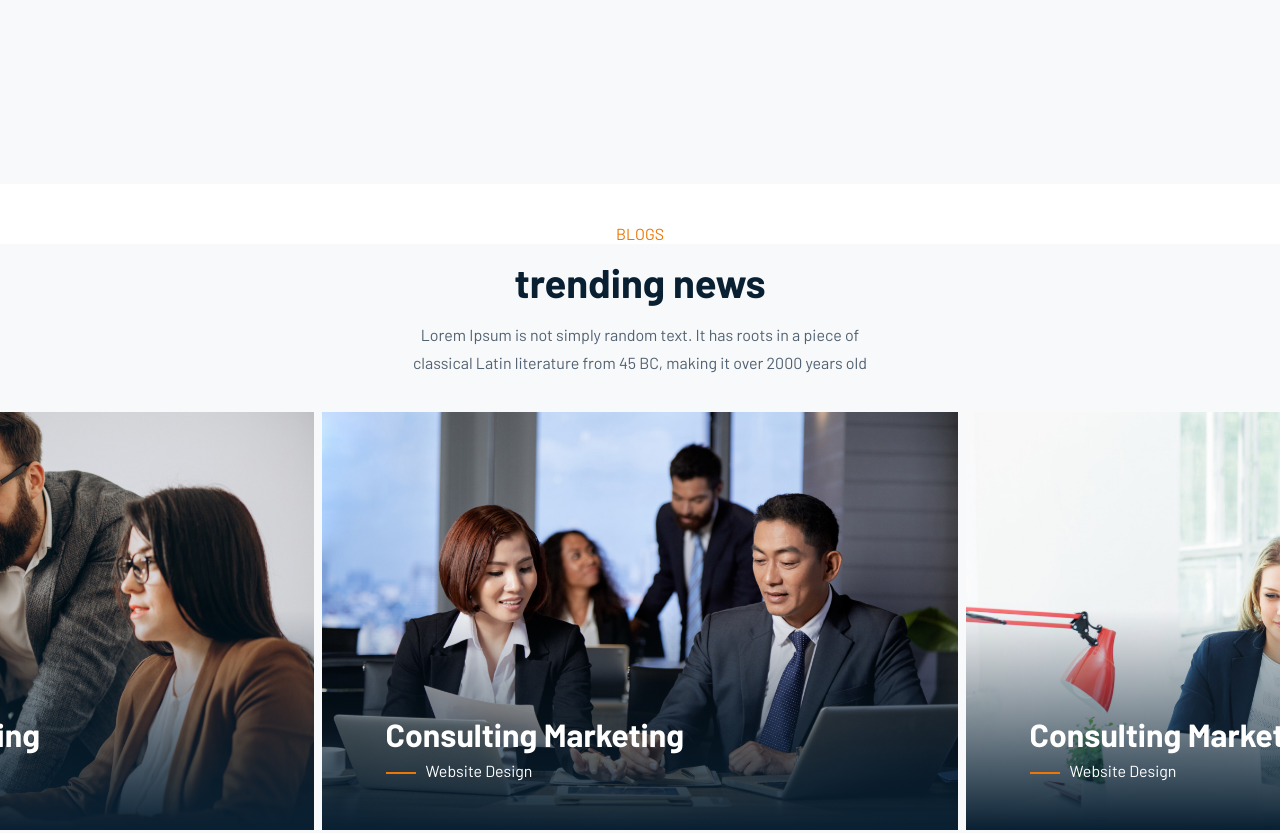
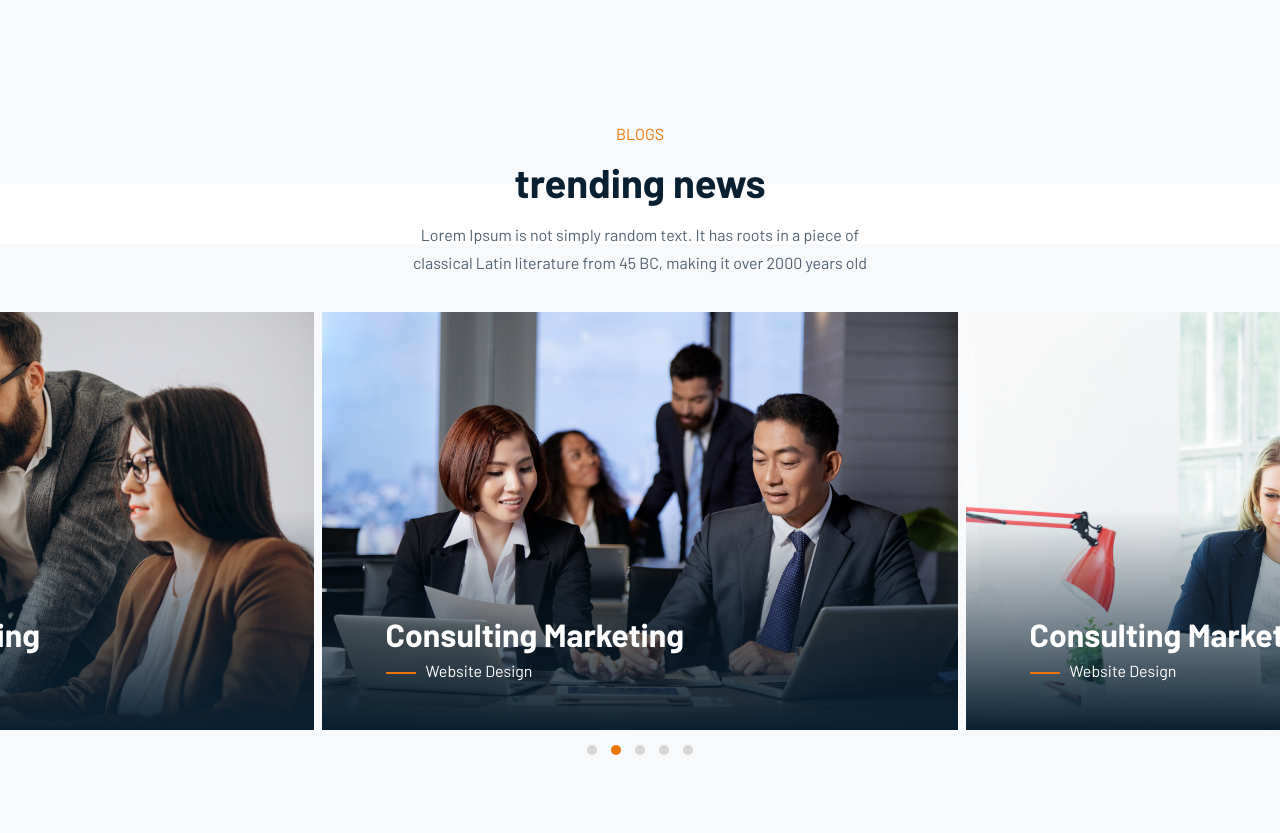
Before and after one commit to simonn70/cnet-official, a plain HTML site: page index.html in a window 1280 px wide. Shown: the part 3860-4693 px from the top of the page. Drawn offline with nearby package versions, Linux system fonts and the light colour scheme.

Commit message:
Update index.html

```diff
--- a/index.html
+++ b/index.html
@@ -264,7 +264,7 @@
 
     <section
      class="bg-light" id="portfolio">
-        <div style="position: relative ; top:-100px;" class="container">
+        <div style="position: relative ; top:-200px;" class="container">
             <div class="row">
                 <div class="col-12">
                     <div class="intro">
@@ -276,7 +276,7 @@
                 </div>
             </div>
         </div>
-        <div style="position: relative ; top:-100px;" id="projects-slider" style="width: 100%;" class="owl-theme owl-carousel">
+        <div style="position: relative ; top:-200px;" id="projects-slider" style="width: 100%;" class="owl-theme owl-carousel">
             <div class="project">
                 <div class="overlay"></div>
                 <img src="img/project1.jpg" alt="">
```
